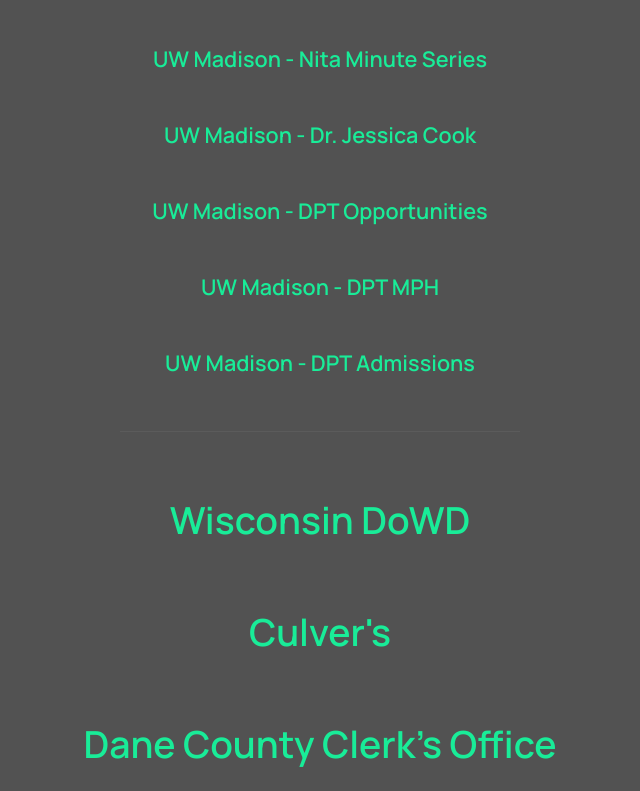
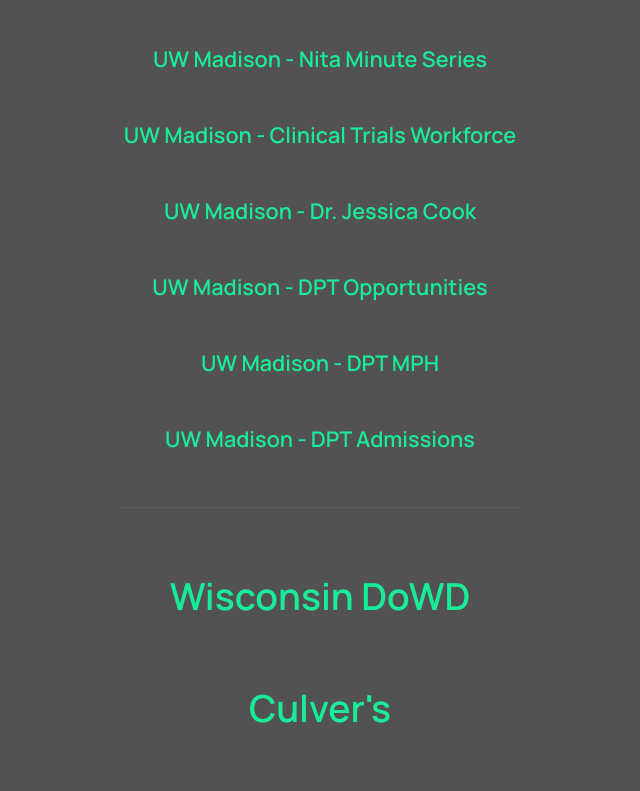
Before and after one commit to HendrixG/stratusSound, a plain HTML site: page index.html in a window 1280 px wide. Shown: the part 1365-2156 px from the top of the page, without its empty margins (320-960 px from the left). Drawn offline with Linux system fonts and the light colour scheme.

Commit message:
Link Addition

```diff
--- a/index.html
+++ b/index.html
@@ -119,6 +119,9 @@
                     <div class="row section-header section-header--dark has-bottom-sep"></div>
                        <h5>
                         <a href="https://www.youtube.com/watch?v=TiVjhKGVluE" target="_blank">UW Madison - Nita Minute Series</a>
+                    </h5>
+                       <h5>
+                        <a href="https://www.youtube.com/watch?v=njtZ_nfu2h0" target="_blank">UW Madison - Clinical Trials Workforce</a>
                     </h5>
                     <h5>
                             <a href="https://www.youtube.com/watch?v=5GbJFWv0ncM" target="_blank">UW Madison - Dr. Jessica Cook</a>
```
